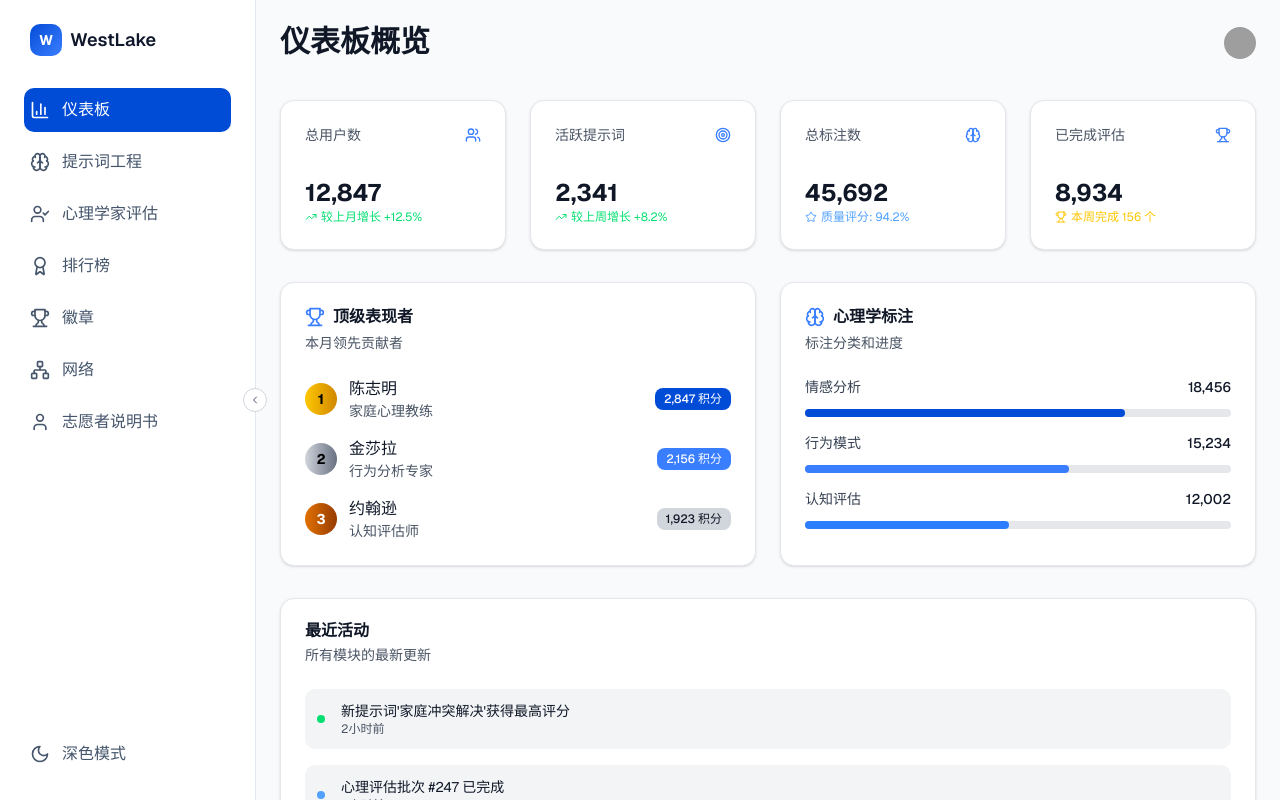
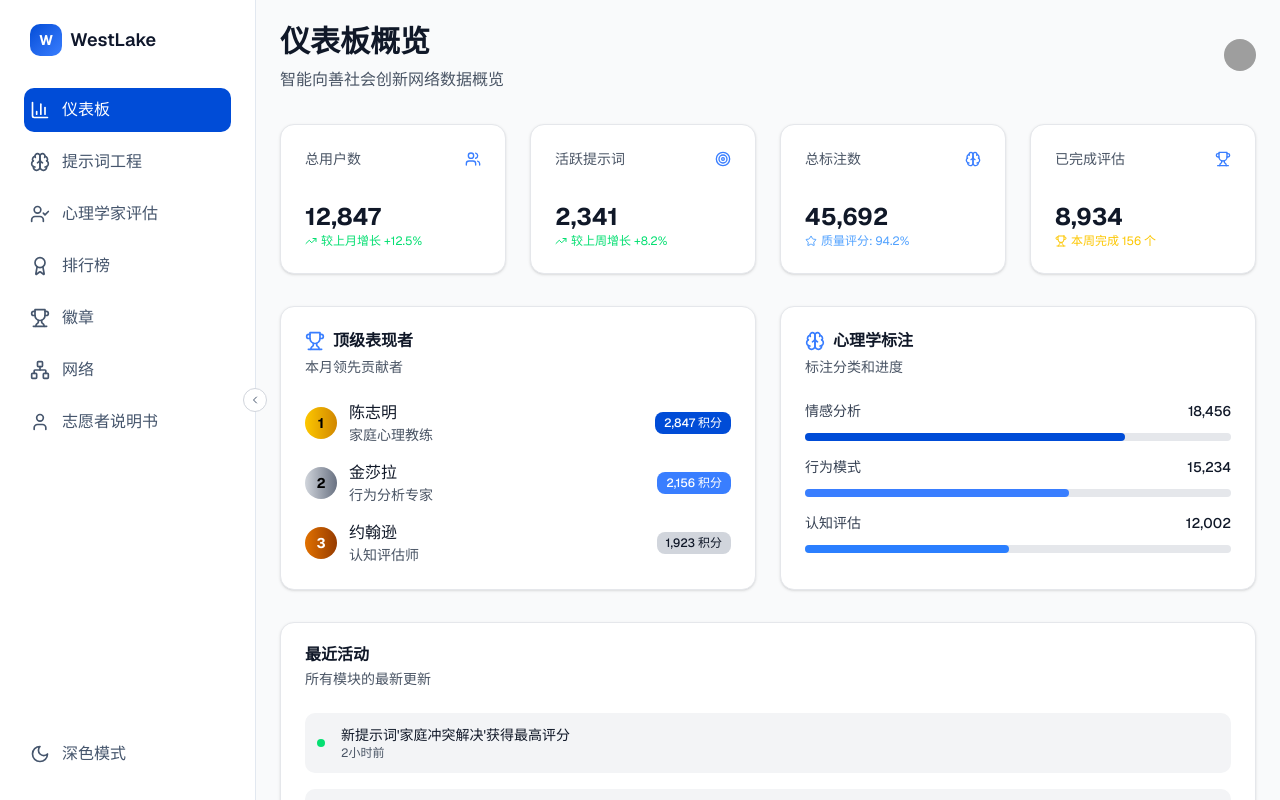
Before and after one commit to agiforgood/westlake-web, a Next.js app: page / in a window 1280 px wide. Shown: the top 800 px of the page. Built offline with nearby package versions, Linux system fonts and the light colour scheme; grey boxes are pictures that could not be loaded.

Commit message:
feat: add subtitle "智能向善社会创新网络数据概览" to dashboard
Consistent color styling for subtitle added.

#VERCEL_SKIP

Co-authored-by: null <24930367+EthanNovum@users.noreply.github.com>

```diff
--- a/app/page.tsx
+++ b/app/page.tsx
@@ -22,6 +22,7 @@ export default function Dashboard() {
         <div className="flex items-center justify-between mb-8">
           <div>
             <h1 className="text-3xl font-bold mb-2">{t("dashboard.title")}</h1>
+            <p className={theme === "dark" ? "text-slate-400" : "text-gray-600"}>智能向善社会创新网络数据概览</p>
           </div>
           {/* HeaderButtons */}
           <HeaderButtons />
```
